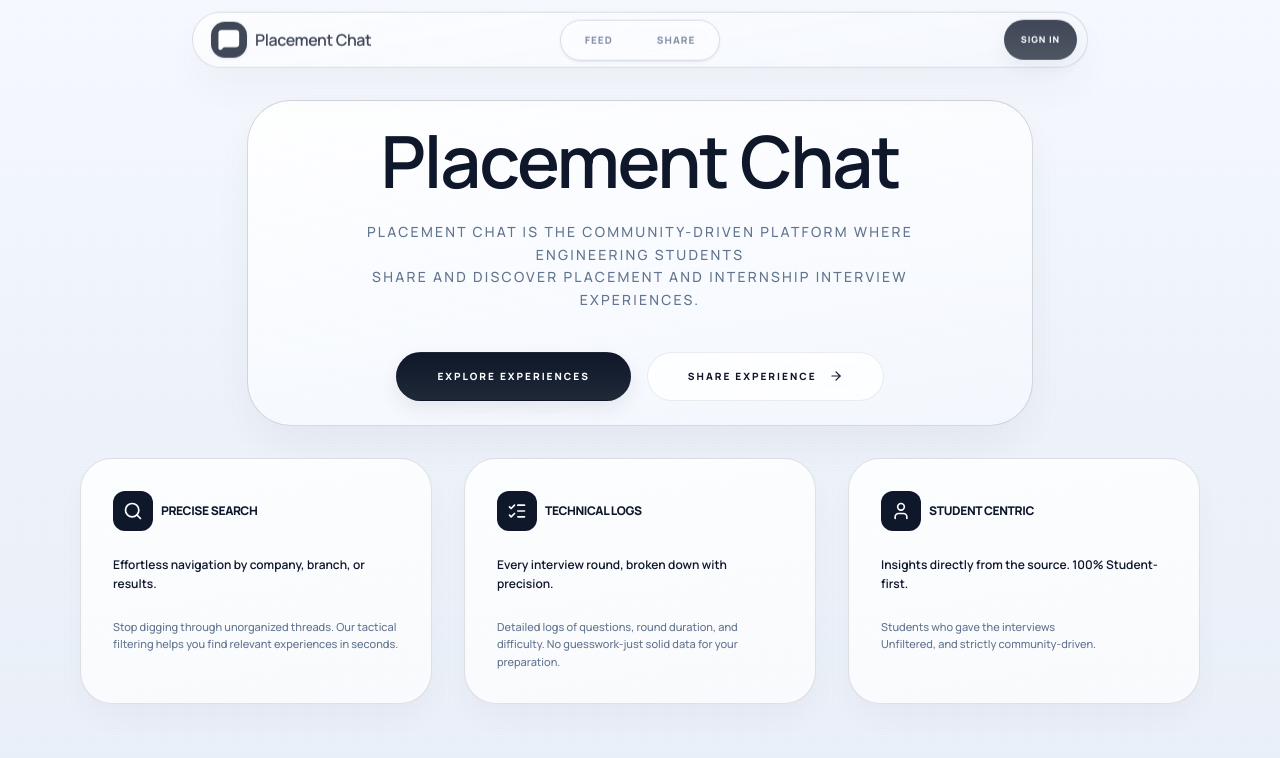
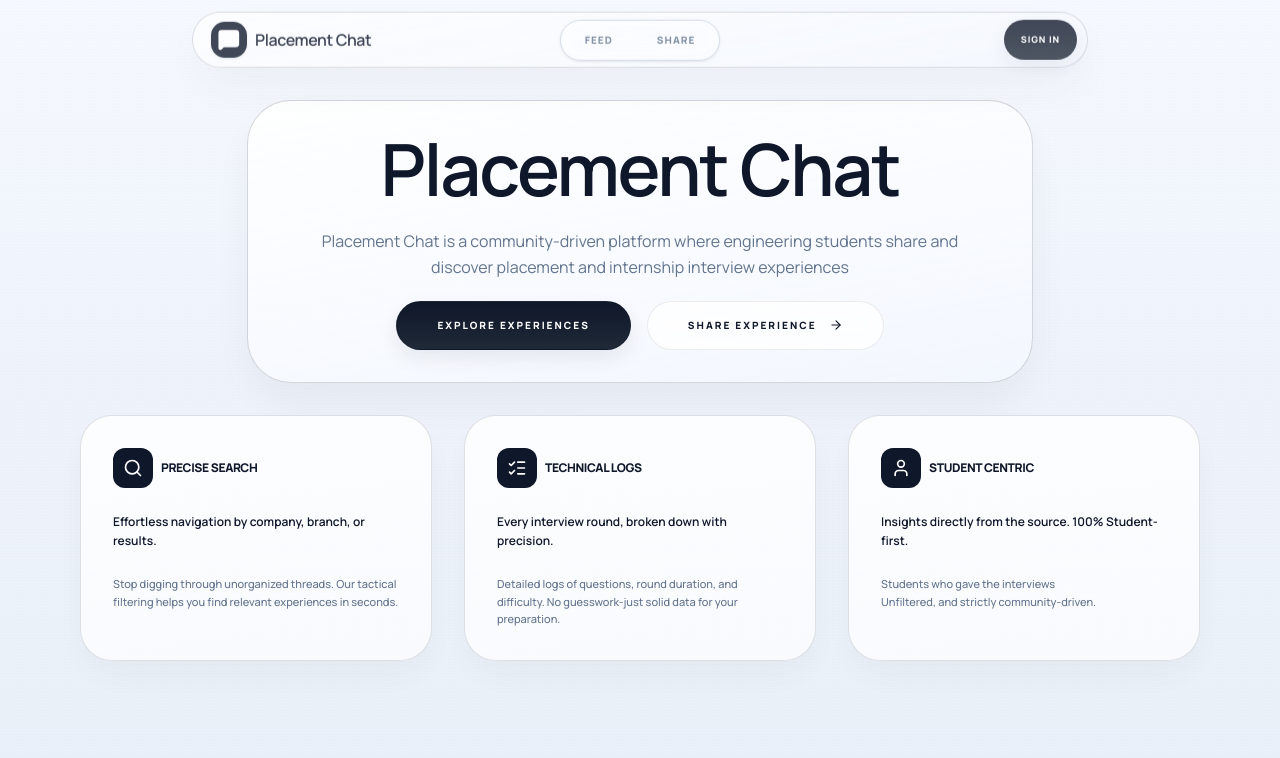
Before and after one commit to ashp15205/Placement-Chat, a Next.js app: page / in a window 1280 px wide. Shown: the top 758 px of the page. Built offline with nearby package versions, Linux system fonts and the light colour scheme; no server answers; the database is empty.

Commit message:
Fix homepage subtitle to professional readable prose for Google verification and UI polish

```diff
--- a/app/page-client.tsx
+++ b/app/page-client.tsx
@@ -59,15 +59,15 @@
 
   return (
     <main className="mx-auto flex min-h-screen w-full max-w-6xl flex-col items-center justify-start px-4 text-center transition-all overflow-hidden py-12 md:pt-15">
-      <section className="frost-strong animate-in fade-in slide-in-from-bottom-4 duration-1000 rounded-[44px] px-8 py-12 sm:px-14 sm:py-6">
+      <section className="frost-strong animate-in fade-in slide-in-from-bottom-4 duration-1000 rounded-[44px] px-8 py-12 sm:px-14 sm:py-8">
         <h1 className="text-balance text-3xl font-semibold tracking-tight text-slate-900 sm:text-6xl md:text-7xl">
           Placement Chat
         </h1>
-        <p className="mx-auto mt-6 max-w-2xl px-4 text-[10px] font-medium text-slate-500 sm:px-12 sm:text-sm uppercase tracking-[0.16em]">
-          Placement Chat is the community-driven platform where engineering students <br />
-          share and discover placement and internship interview experiences.
+        <p className="mx-auto mt-6 max-w-2xl px-4 text-sm text-slate-500 leading-relaxed sm:text-base">
+          Placement Chat is a community-driven platform where engineering students share and
+          discover placement and internship interview experiences
         </p>
-        <section className="mt-10 flex flex-col items-center gap-4 sm:flex-row sm:justify-center animate-in fade-in slide-in-from-bottom-8 duration-1000 delay-500">
+        <section className="mt-5 flex flex-col items-center gap-4 sm:flex-row sm:justify-center animate-in fade-in slide-in-from-bottom-8 duration-1000 delay-500">
           <Link
             href="/feed"
             className="soft-button w-full sm:w-auto rounded-full px-10 py-4 text-[10px] font-black uppercase tracking-[0.2em]"
```
